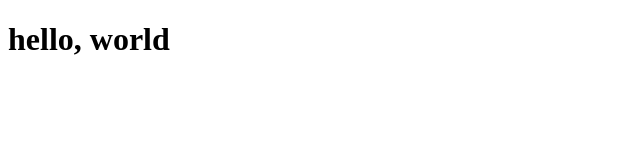
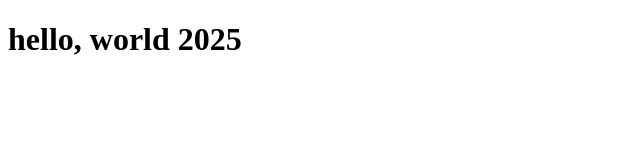
Before and after one commit to Jean-2500/Jean-2500.github.io, a plain HTML site: page index.html in a window 1280 px wide. Shown: the whole page, without its empty margins (0-640 px from the left). Drawn offline with Linux system fonts and the light colour scheme.

Commit message:
Update index.html

```diff
--- a/index.html
+++ b/index.html
@@ -9,7 +9,7 @@
 </head>
 
 <body>
-    <h1>hello, world</h1>
+    <h1>hello, world 2025</h1>
 </body>
 
 </html>
```
